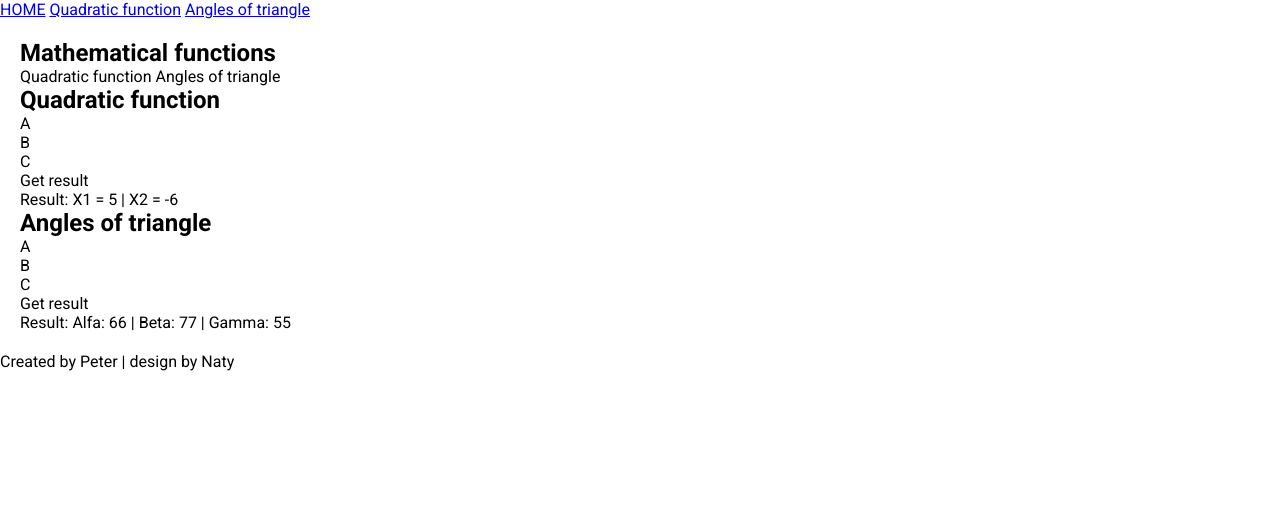
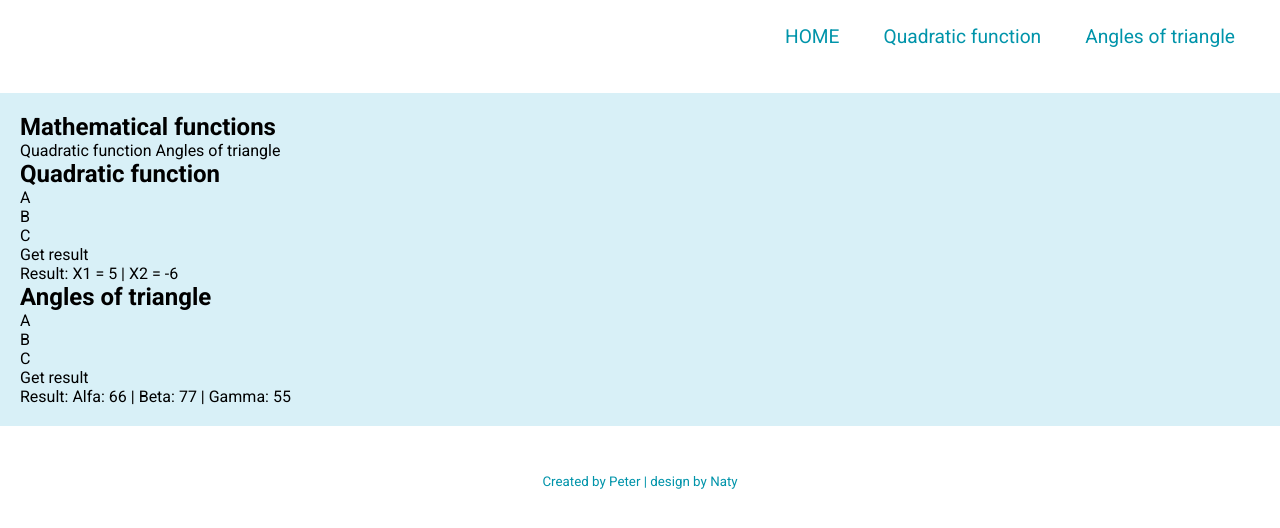
Before and after one commit to P3ter17/test_repo, a plain HTML site: page Web_page/index.html in a window 1280 px wide. Drawn offline with Linux system fonts and the light colour scheme; a web font is replaced by a local one.

Commit message:
coding layout and basic settings for main

```diff
--- a/Web_page/index.html
+++ b/Web_page/index.html
@@ -15,7 +15,7 @@
             <a class="top_menu_item" href="index.html#angles_of_triangle">Angles of triangle</a>
         </nav>
     </header>
-    <main>
+    <main id="page_main">
         <article id="main_menu">
             <h1 class="title">Mathematical functions</h1>
             <nav id="buttons_for_functions">
--- a/Web_page/styles/layout.css
+++ b/Web_page/styles/layout.css
@@ -0,0 +1,34 @@
+#top_menu{
+    background: white;
+    padding: 25px;
+
+    #top_menu_items{
+        text-align: right;
+        .top_menu_item{
+            text-decoration: none;
+            color: rgb(0, 148, 170);
+            margin: 20px;
+            font-size: larger;
+        }
+    }
+}
+#page_main{
+    background: rgb(216, 240, 247);
+    /*
+    .title{
+        color: rgb(0, 148, 170);
+
+        font-weight: 300;
+    }
+   */
+}
+#bottom_description{
+    background: white;
+    padding: 25px;
+    text-align: center;
+    .description{
+        color: rgb(0, 148, 170);
+        margin: 20px;
+        font-size: smaller;
+    }
+}
--- a/Web_page/styles/main.css
+++ b/Web_page/styles/main.css
@@ -11,5 +11,6 @@ html {
 }
 
 main {
-    margin: 20px;
+    margin: 20px 0;
+    padding: 20px;
 }
```
